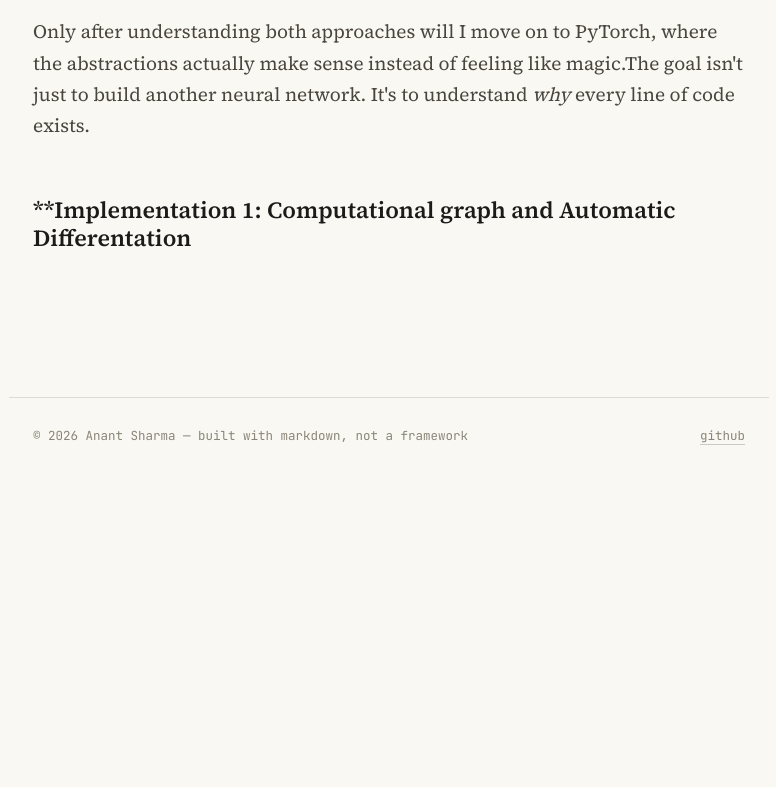
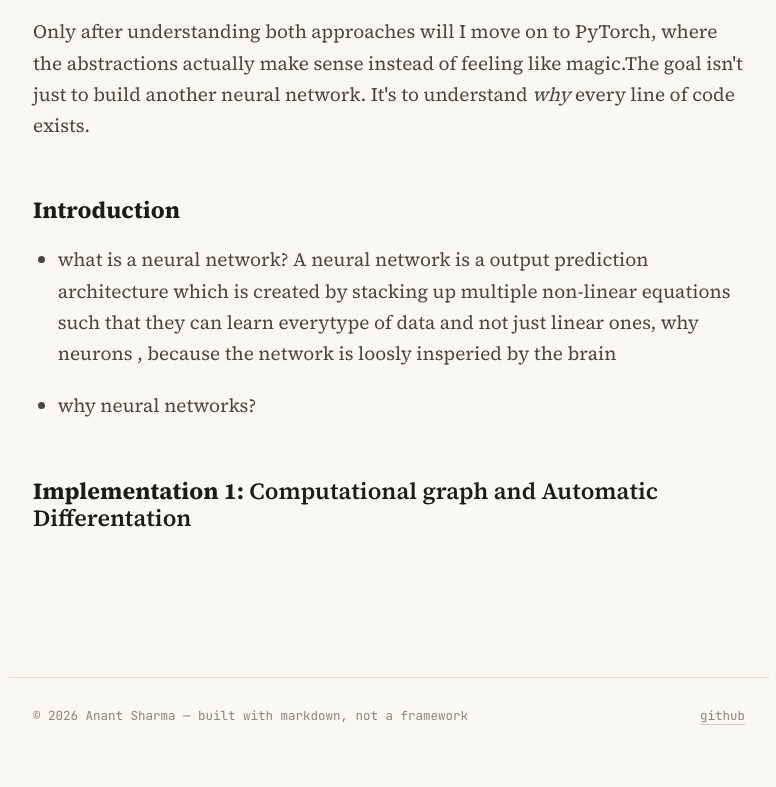
Before and after one commit to AnantSharma09/AnantSharma09.github.io, a plain HTML site: page posts/Building-NeuralNet-from-scratch.html in a window 1280 px wide. Shown: the part 1124-1911 px from the top of the page, without its empty margins (251-1027 px from the left). Before the commit the page ends 1631 px from the top, so only its background shows below. Drawn offline with Linux system fonts and the light colour scheme.

Commit message:
Blog update

```diff
--- a/posts/Building-NeuralNet-from-scratch.html
+++ b/posts/Building-NeuralNet-from-scratch.html
@@ -49,7 +49,17 @@
 <li><strong>Implementation 2:</strong> A fully vectorized NumPy implementation with manually derived matrix backpropagation.</li>
 </ul>
 <p>Only after understanding both approaches will I move on to PyTorch, where the abstractions actually make sense instead of feeling like magic.The goal isn't just to build another neural network. It's to understand <em>why</em> every line of code exists.</p>
-<h2 id="implementation-1-computational-graph-and-automatic-differentation">**Implementation 1: Computational graph and Automatic Differentation</h2>
+<h2 id="introduction"><strong>Introduction</strong></h2>
+<ul>
+<li>
+<p>what is a neural network?
+A neural network is a output prediction architecture which is created by stacking up multiple non-linear equations such that they can learn everytype of data and not just linear ones, why neurons , because the network is loosly insperied by the brain </p>
+</li>
+<li>
+<p>why neural networks?</p>
+</li>
+</ul>
+<h2 id="implementation-1-computational-graph-and-automatic-differentation"><strong>Implementation 1:</strong> Computational graph and Automatic Differentation</h2>
 </div>
 </main>
 
```
Also changed, not shown: 1 other file.
